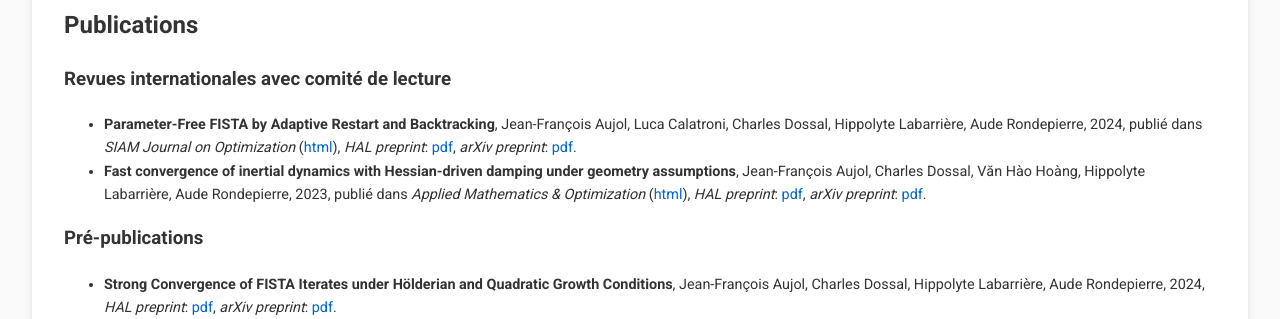
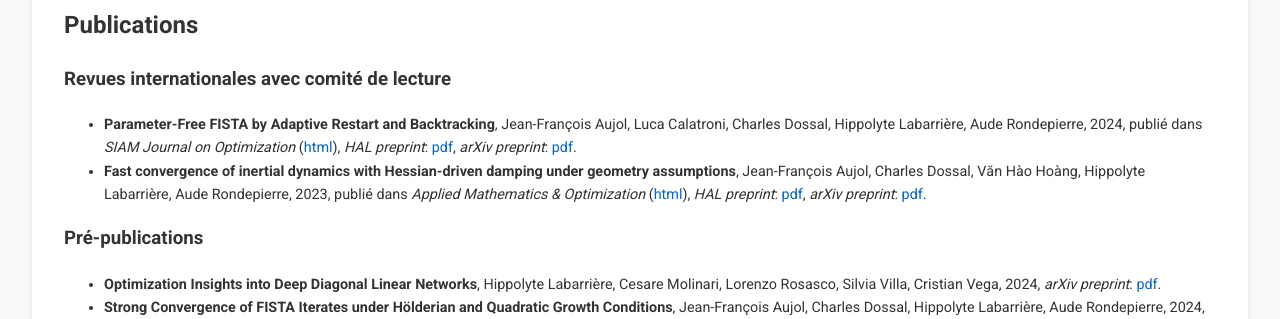
Before and after one commit to HippolyteLBRRR/HippolyteLBRRR.github.io, a plain HTML site: page pages/recherche.html in a window 1280 px wide. Shown: the part 439-758 px from the top of the page. Drawn offline with Linux system fonts and the light colour scheme.

Commit message:
Add files via upload

```diff
--- a/pages/recherche.html
+++ b/pages/recherche.html
@@ -53,6 +53,7 @@
             <h3>Pré-publications</h3>
             <div class="bloc_publi">
                 <ul>
+                    <li><strong>Optimization Insights into Deep Diagonal Linear Networks</strong>, Hippolyte Labarrière, Cesare Molinari, Lorenzo Rosasco, Silvia Villa, Cristian Vega, 2024, <em>arXiv preprint</em>: <a href="https://arxiv.org/abs/2412.16765" target="_blank">pdf</a>.</li>
                     <li><strong>Strong Convergence of FISTA Iterates under Hölderian and Quadratic Growth Conditions</strong>, Jean-François Aujol, Charles Dossal, Hippolyte Labarrière, Aude Rondepierre, 2024, <em>HAL preprint</em>: <a href="https://hal.science/hal-04660448" target="_blank">pdf</a>, <em>arXiv preprint</em>: <a href="https://arxiv.org/abs/2407.17063" target="_blank">pdf</a>.</li>
                     <li><strong>Heavy Ball Momentum for Non-Strongly Convex Optimization</strong>, Jean-François Aujol, Charles Dossal, Hippolyte Labarrière, Aude Rondepierre, 2024, <em>HAL preprint</em>: <a href="https://hal.science/hal-04500652" target="_blank">pdf</a>, <em>arXiv preprint</em>: <a href="https://arxiv.org/abs/2403.06930" target="_blank">pdf</a>.</li>
                     <li><strong>FISTA restart using an automatic estimation of the growth parameter</strong>, Jean-François Aujol, Charles Dossal, Hippolyte Labarrière, Aude Rondepierre, 2021, <em>HAL preprint</em>: <a href="https://hal.archives-ouvertes.fr/hal-03153525" target="_blank">pdf</a>.</li>
```
Also changed, not shown: pages/recherche_eng.html (+1 -0 lines).
